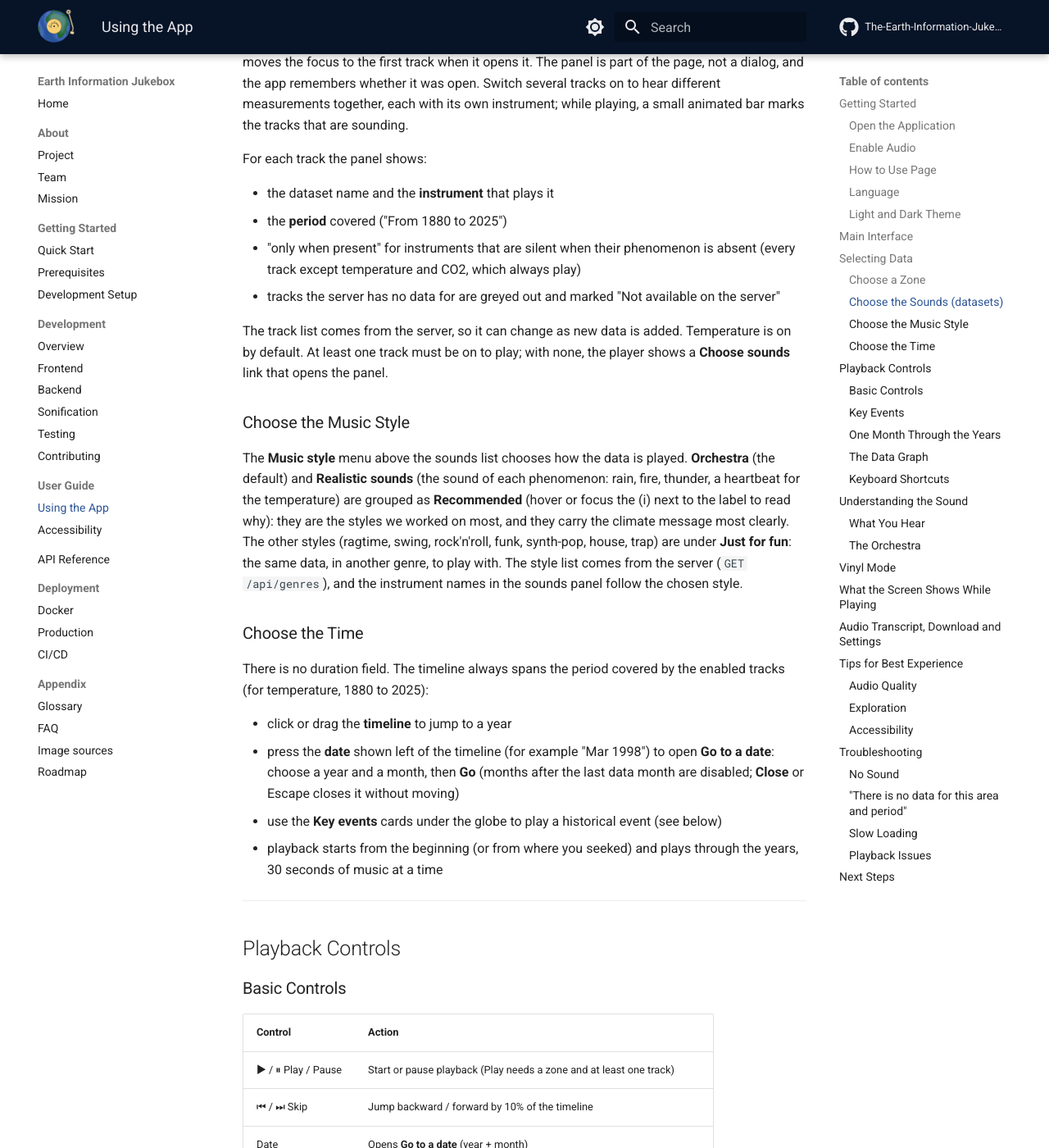
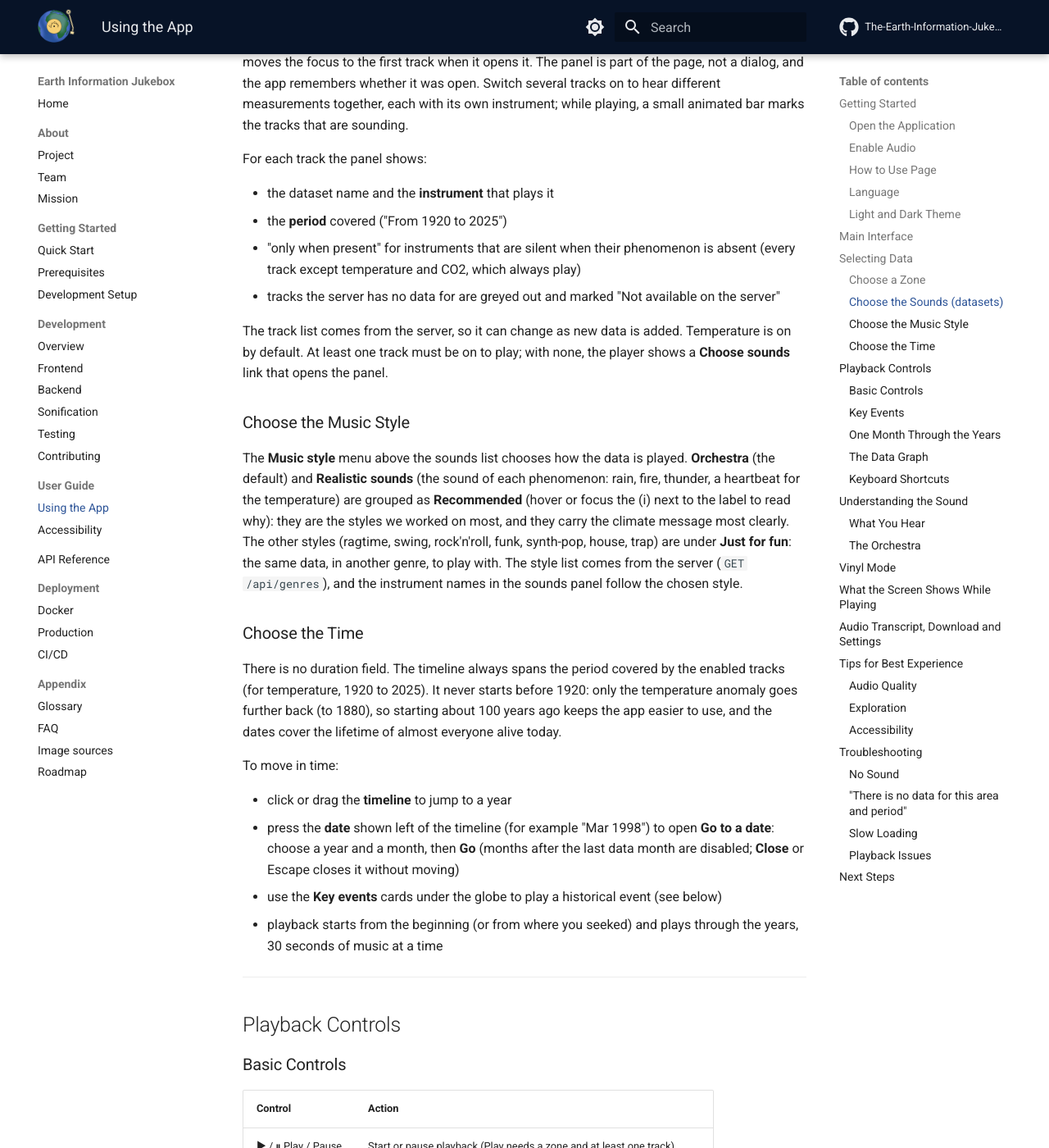
Before and after one commit to The-Earth-Information-Jukebox-HEIG-VD/documentation, an MkDocs documentation site: the page built from docs/user-guide/using-the-app.md, in a window 1280 px wide and 1400 px high, scrolled down 2360 px. Shown: the whole window at 82% size. Built offline with MkDocs 1.6.1 and Material for MkDocs 9.7.7, drawn with Linux system fonts in a browser that asks for light colours; comment, search, counter and statistics services are not loaded; some of the changed text lies outside the part shown.

Commit message:
docs: the timeline starts in 1920
The app shows the temperature anomaly from 1920 (the data still goes
back to 1880). Update the user guide timeline, track period and month
travel examples, and the FAQ dataset table.

Co-Authored-By: Claude Opus 5.5 <noreply@anthropic.com>

````diff
--- a/docs/user-guide/using-the-app.md
+++ b/docs/user-guide/using-the-app.md
@@ -51,7 +51,7 @@ The globe always sits on a dark "space" background, even in the light theme, so
 │  Key events:  [El Niño 2015–16] [Black Summer] ...  (cards)   │
 ├──────────────────────────────────────────────────────────────┤
 │  (data graph, when Graph is on)                               │
-│  [⏮] [▶] [⏭] [Mar 1998] [Months] 1880 ──●── 2025 🔊 [Graph] [Sounds]│
+│  [⏮] [▶] [⏭] [Mar 1998] [Months] 1920 ──●── 2025 🔊 [Graph] [Sounds]│
 └──────────────────────────────────────────────────────────────┘
 ```
 
@@ -79,7 +79,7 @@ The **What do you want to hear?** panel sits next to the globe. Its heading is a
 For each track the panel shows:
 
 - the dataset name and the **instrument** that plays it
-- the **period** covered ("From 1880 to 2025")
+- the **period** covered ("From 1920 to 2025")
 - "only when present" for instruments that are silent when their phenomenon is absent (every track except temperature and CO2, which always play)
 - tracks the server has no data for are greyed out and marked "Not available on the server"
 
@@ -91,7 +91,9 @@ The **Music style** menu above the sounds list chooses how the data is played. *
 
 ### Choose the Time
 
-There is no duration field. The timeline always spans the period covered by the enabled tracks (for temperature, 1880 to 2025):
+There is no duration field. The timeline always spans the period covered by the enabled tracks (for temperature, 1920 to 2025). It never starts before 1920: only the temperature anomaly goes further back (to 1880), so starting about 100 years ago keeps the app easier to use, and the dates cover the lifetime of almost everyone alive today.
+
+To move in time:
 
 - click or drag the **timeline** to jump to a year
 - press the **date** shown left of the timeline (for example "Mar 1998") to open **Go to a date**: choose a year and a month, then **Go** (months after the last data month are disabled; **Close** or Escape closes it without moving)
@@ -126,7 +128,7 @@ Each card gives the dataset you will hear, the zone, the months when the event s
 
 ### One Month Through the Years
 
-The **Months** selector in the player chooses what the timeline plays: **Every month** (the default), or one month only, for example **Only July**, to follow July from 1880 to 2025 with the tracks you enabled. The timeline, the date, the globe and the data graph then show that month of each year (one point per year on the graph, and a table of that month's values for screen readers); `Shift` + `←` / `→` on the timeline moves one year. The app remembers the choice.
+The **Months** selector in the player chooses what the timeline plays: **Every month** (the default), or one month only, for example **Only July**, to follow July from 1920 to 2025 with the tracks you enabled. The timeline, the date, the globe and the data graph then show that month of each year (one point per year on the graph, and a table of that month's values for screen readers); `Shift` + `←` / `→` on the timeline moves one year. The app remembers the choice.
 
 Each bar of music is then one year: the instruments are scaled on that month over all the years, so a warmer July is a higher note than a colder July.
 
````
Also changed, not shown: docs/appendix/faq.md (+1 -1 lines).
